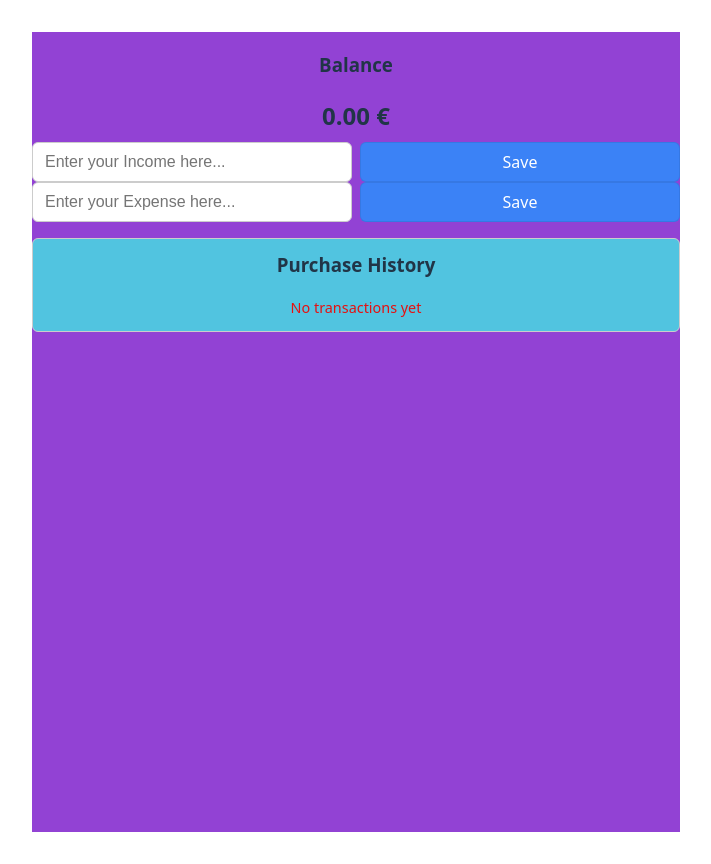
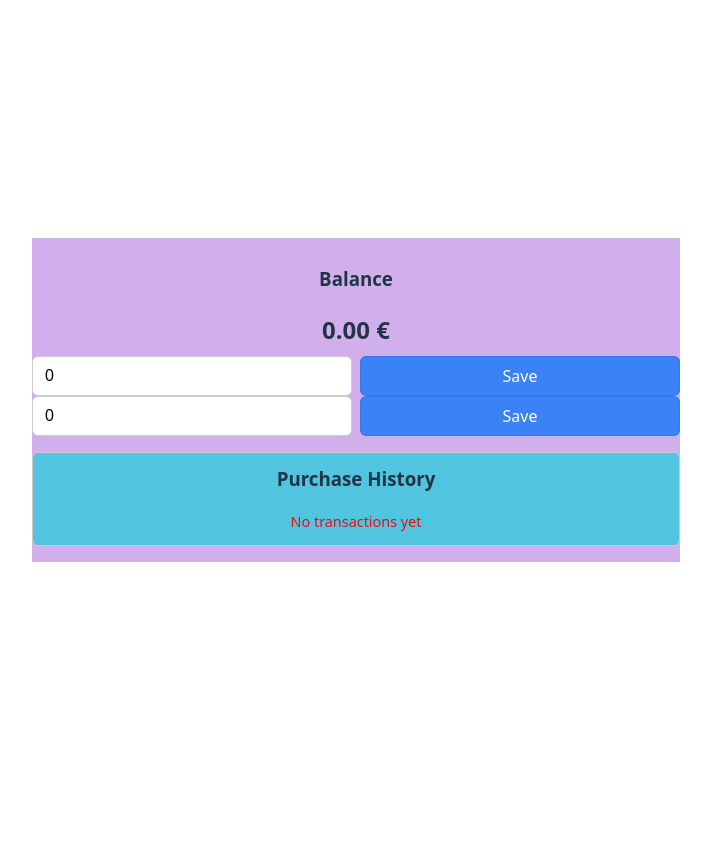
Before and after one commit to Paulius-U/bal-project, a Vue app: page / in a window 1280 px wide. Shown: the whole page, without its empty margins (284-995 px from the left). After the commit the page ends 800 px from the top, so only its background shows below. Built offline with nearby package versions, Linux system fonts and the light colour scheme.

Commit message:
small updates

```diff
--- a/src/App.vue
+++ b/src/App.vue
@@ -1,27 +1,20 @@
 <script setup>
 import { ref } from 'vue'
-import BallanceWindow from './components/BallanceWindow.vue'
-import BallanceImput from './components/BallanceImput.vue'
+import BalanceWindow from './components/BalanceWindow.vue'
+import BalanceInput from './components/BalanceInput.vue'
 import PurchaseHistory from './components/PurchaseHistory.vue'
 
-const text1 = ref('')
-const text2 = ref('')
-const placeholder1 = ref('Enter your Income here...');
-const placeholder2 = ref('Enter your Expense here...');
+const incomeAmount = ref(0)
+const expenseAmount = ref(0)
 const balance = ref(0)
 
 const history = ref([])
 
-function handleSave(payload) {
-  const amount = parseFloat(payload?.value) || 0
-  let type = 'Income'
-
-  if (payload?.placeholder === placeholder2.value) {
+function handleSave({ amount, type }) {
+  if (type === 'income') {
+    balance.value += amount
+  } else if (type === 'expense') {
     balance.value -= amount
-    type = 'Expense'
-  } else {
-    balance.value += amount
-    type = 'Income'
   }
 
   history.value.push({
@@ -34,25 +27,34 @@ function handleSave(payload) {
 </script>
 
 <template>
-  <body class="baground">
-    <div>
-      <BallanceWindow :balance="balance"/>
-      </br>
-      <BallanceImput v-model="text1" :placeholder="placeholder1" @save="handleSave"/>
-      </br>
-      <BallanceImput v-model="text2" :placeholder="placeholder2" @save="handleSave"/>
-      </br>
-      <PurchaseHistory class="history-window" :history="history"/>
-    </div>
-  </body>
+  <div class="background">
+    <BalanceWindow :balance="balance"/>
+    </br>
+    <BalanceInput
+      v-model="incomeAmount"
+      type="income"
+      placeholder="Enter income..."
+      @save="handleSave"
+    />
+    <BalanceInput
+      v-model="expenseAmount"
+      type="expense"
+      placeholder="Enter expense..."
+      @save="handleSave"
+    />
+    <PurchaseHistory
+      class="history-window"
+      :history="history"
+    />
+  </div>
 </template>
 
 <style scoped>
-  .baground {
+  .background {
     display: flex;
     flex-direction: column;
     margin: 0;
-    background-color: rgb(146, 66, 212);
+    background-color: rgba(146, 66, 212, 0.425);
   }
   .history-window {
     background-color: rgb(81, 196, 224);
--- /dev/null
+++ b/src/components/BalanceInput.vue
@@ -0,0 +1,85 @@
+<script setup>
+  import { defineProps, defineEmits, computed } from 'vue'
+
+  const props = defineProps({
+    modelValue: {
+      type: Number,
+      default: 0
+    },
+    type: {
+      type: String,
+      required: true // 'income' | 'expense'
+    },
+    placeholder: String
+  })
+
+  const emit = defineEmits(['update:modelValue', 'save'])
+
+  const inputValue = computed({
+    get: () => props.modelValue,
+    set: (val) => emit('update:modelValue', val)
+  })
+
+  function save() {
+    if (!Number.isFinite(inputValue.value) || inputValue.value <= 0) {
+      alert('Please enter a valid positive amount.')
+      return
+    }
+
+    emit('save', {
+      amount: inputValue.value,
+      type: props.type
+    })
+
+    emit('update:modelValue', 0)
+  }
+</script>
+
+<template>
+    <div class="controls">
+        <input
+          class="equal-size"
+          type="number"
+          v-model.number="inputValue"
+          min="0"
+          step="0.01"
+          :placeholder="placeholder"
+        />
+        </br>
+        <button class="equal-size"
+          @click="save">
+          Save
+        </button>
+    </div>
+</template>
+
+<style scoped>
+.controls {
+  display: flex;
+  gap: 8px;
+  align-items: center;
+}
+
+.equal-size {
+  height: 40px;
+  width: 320px;
+  font-size: 16px;
+  padding: 0 12px;
+  box-sizing: border-box;
+  border-radius: 6px;
+  border: 1px solid #ccc;
+  background: white;
+}
+
+button.equal-size {
+  display: inline-flex;
+  align-items: center;
+  justify-content: center;
+  cursor: pointer;
+  background: #3b82f6;
+  color: white;
+  border: 1px solid rgba(0,0,0,0.08);
+}
+
+button.equal-size:active { transform: translateY(1px); }
+</style>
--- a/src/components/BallanceImput.vue
+++ /dev/null
@@ -1,63 +0,0 @@
-<script setup>
-import { defineProps, defineEmits, computed } from 'vue'
-
-const props = defineProps({
-  modelValue: { type: String, default: '' },
-  placeholder: { type: String, default: 'Add income...' }
-})
-
-const emit = defineEmits(['update:modelValue', 'save'])
-
-const input = computed({
-  get: () => props.modelValue,
-  set: (val) => emit('update:modelValue', val)
-})
-
-function save() {
-  if(input.value > 0) {
-    localStorage.setItem('savedTextarea', input.value)
-    emit('save', { value: input.value, placeholder: props.placeholder })
-  } else {
-    alert('Please enter a valid positive number.')
-  }
-}
-</script>
-
-<template>
-    <div class="controls">
-        <input class="equal-size" type="text" v-model="input" :placeholder="placeholder">
-        </br>
-        <button class="equal-size" @click="save">Save</button>
-    </div>
-</template>
-
-<style scoped>
-.controls {
-  display: flex;
-  gap: 8px;
-  align-items: center;
-}
-
-.equal-size {
-  height: 40px;
-  width: 320px;
-  font-size: 16px;
-  padding: 0 12px;
-  box-sizing: border-box;
-  border-radius: 6px;
-  border: 1px solid #ccc;
-  background: white;
-}
-
-button.equal-size {
-  display: inline-flex;
-  align-items: center;
-  justify-content: center;
-  cursor: pointer;
-  background: #3b82f6;
-  color: white;
-  border: 1px solid rgba(0,0,0,0.08);
-}
-
-button.equal-size:active { transform: translateY(1px); }
-</style>
```
Also changed, not shown: src/components/BalanceWindow.vue (renamed from src/components/BallanceWindow.vue).
